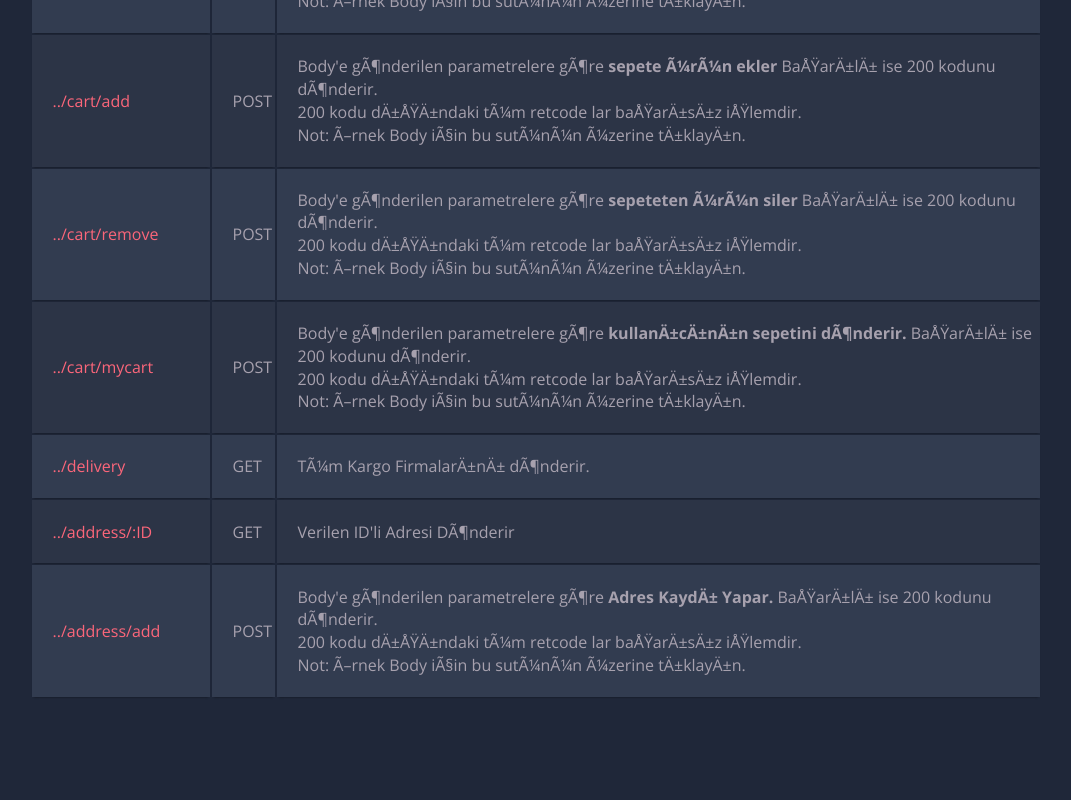
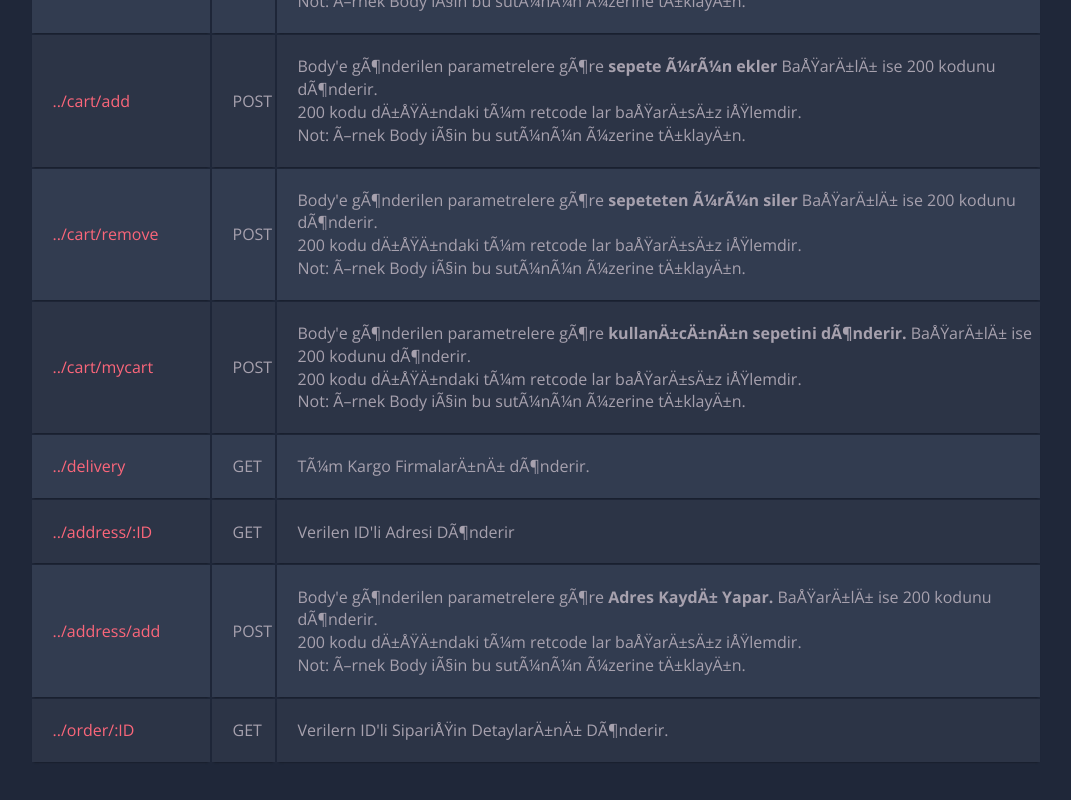
Before and after one commit to kerimbr/shopism_service, a website: page utils/mainPage.html in a window 1280 px wide. Shown: the part 1020-1820 px from the top of the page, without its empty margins (104-1175 px from the left). Drawn offline with nearby package versions, Linux system fonts and the light colour scheme.

Commit message:
add /order/ID

```diff
--- a/utils/mainPage.html
+++ b/utils/mainPage.html
@@ -269,6 +269,12 @@
                     <br> Not: Örnek Body için bu sutünün üzerine tıklayın.</td>
             </tr>
 
+            <tr onclick="myRoute('/order/0')" >
+                <td>../order/:ID</td>
+                <td>GET</td>
+                <td>Verilern ID'li Siparişin Detaylarını Dönderir.</td>
+            </tr>
+
         </tbody>
     </table>
 
```
